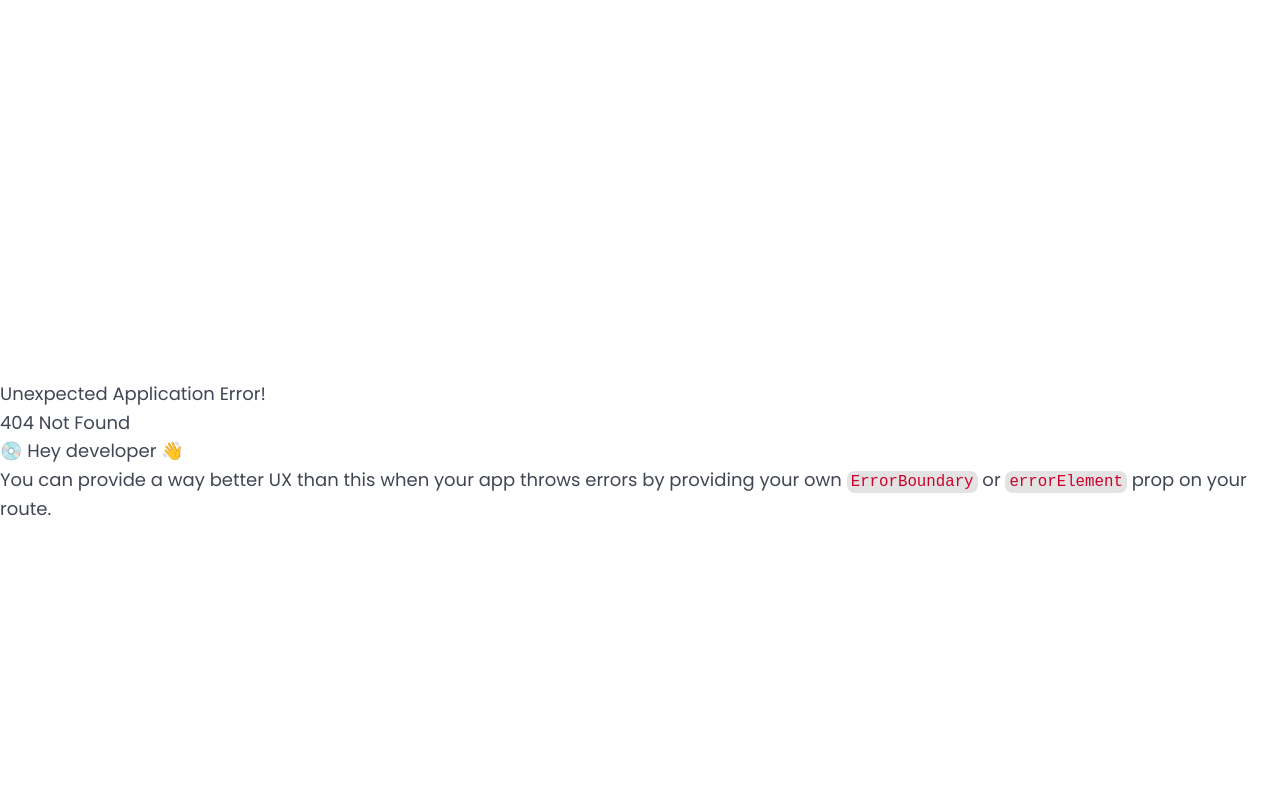
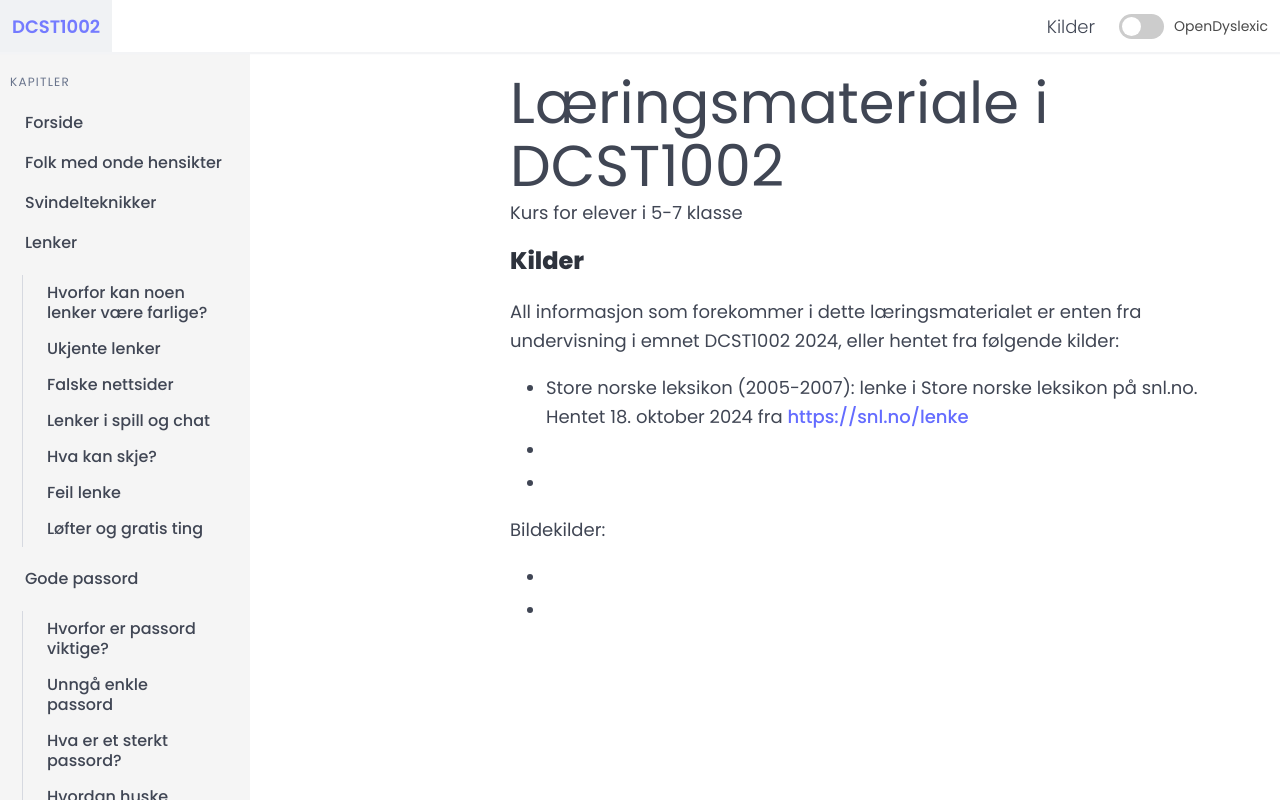
Before and after one commit to Nuddel69/dcst1002, a React (Vite) app: page /kilder in a window 1280 px wide. Before the commit this address had no page. Shown: the top 800 px of the page. Built offline with nearby package versions, Linux system fonts and the light colour scheme; a web font is replaced by a local one.

Commit message:
Add citations page and clean up css

```diff
--- a/src/components/Layout.tsx
+++ b/src/components/Layout.tsx
@@ -46,7 +46,7 @@ const Layout: React.FC<LayoutProps> = () => {
       <div className="App" style={{ display: 'flex' }}>
         <Sidebar items={sidebarItems} />
         <div style={{ marginLeft: '240px', padding: '20px', width: '100%' }}>
-          <h1>Læringsmateriale i DCST1002</h1>
+          <h1 class>Læringsmateriale i DCST1002</h1>
           <p>Kurs for elever i 5-7 klasse</p>
           <Outlet />
         </div>
--- a/src/components/Quiz.tsx
+++ b/src/components/Quiz.tsx
@@ -40,18 +40,20 @@ const Quiz: React.FC<QuizProps> = ({ question, options }) => {
         {options.map(option => {
           // Determine highlight styles based on submission results
           const isCorrect = option.isCorrect;
-          let highlightStyle = {};
+          let highlightClasses = "";
 
           if (isSubmitted) {
             // Highlight correct option in green
             if (isCorrect) {
-              highlightStyle = { backgroundColor: '#c3e6cb', color: '#155724' };
+              highlightClasses = "button is-primary is-light is-outlined";
             }
             // Highlight selected wrong option in red
             if (selectedOption === option.id && !isCorrect) {
-              highlightStyle = { backgroundColor: '#f5c6cb', color: '#721c24' };
+              highlightClasses = "button is-danger is-light is-outlined";
             }
           }
+
+          let resultBoxClasses = "notification is-light" + ((result === 'Riktig!') ? "is-primary" : "is-danger" );
 
           return (
             <div key={option.id} className="field">
@@ -66,13 +68,13 @@ const Quiz: React.FC<QuizProps> = ({ question, options }) => {
               />
               <label
                 htmlFor={`option-${option.id}`}
+                className={highlightClasses}
                 style={{
                   marginLeft: '10px',
                   padding: '10px',
                   borderRadius: '4px',
                   display: 'inline-block',
                   cursor: 'pointer',
-                  ...highlightStyle,
                 }}
               >
                 {option.label}
@@ -86,7 +88,7 @@ const Quiz: React.FC<QuizProps> = ({ question, options }) => {
       </button>
 
       {result && (
-        <div className="notification" style={{ marginTop: '20px', ...((result === 'Riktig!') ? { backgroundColor: '#d4edda', color: '#155724' } : { backgroundColor: '#f8d7da', color: '#721c24' }) }}>
+        <div className={resultBoxClasses} style={{ marginTop: '20px'}}>
           <strong>{result}</strong>
           {explanation && <div>Forklaring: {explanation}</div>}
         </div>
--- a/src/components/VideoContent.tsx
+++ b/src/components/VideoContent.tsx
@@ -14,21 +14,7 @@ const VideoContent: React.FC<VideoContentProps> = ({ videoUrl, title, src_text})
   // Inline styles for responsive video container
   const videoContainerStyle = {
     borderRadius: '10px', // Slightly rounded corners
-    position: 'relative' as 'relative',
-    paddingBottom: '56.25%', // 16:9 aspect ratio
-    height: 0,
     overflow: 'hidden',
-    maxWidth: '100%',
-    backgroundColor: '#000', // Ensures a black background for empty space
-  };
-
-  const iframeStyle = {
-    position: 'absolute' as 'absolute',
-    top: 0,
-    left: 0,
-    width: '100%',
-    height: '100%',
-    border: 'none', // Remove default border
   };
 
   if (src_text) {
@@ -38,14 +24,15 @@ const VideoContent: React.FC<VideoContentProps> = ({ videoUrl, title, src_text})
   return (
     <div className="content" style={{ marginBottom: '20px' }}>
       {title && <h3 className="title is-5">{title}</h3>} {/* Optional title */}
-      <div style={videoContainerStyle}>
+      <figure className="image is-16by9" style={videoContainerStyle}>
         <iframe
-          style={iframeStyle}
+          className="has-ratio"
           src={videoUrl}
+          frameborder="0"
           allowFullScreen
           title={title || 'Embedded video'}
         > </iframe>
-      </div>
+      </figure>
         {source}
     </div>
   );
--- a/src/main.tsx
+++ b/src/main.tsx
@@ -26,7 +26,8 @@ import ToFaktor from './pages/Passord/tofaktor.tsx';
 import PassordMistet from './pages/Passord/hva_gjør_du.tsx';
 import PassordTrygge from './pages/Passord/trygge.tsx';
 
-import Spillespill from './pages/spillespill.tsx'
+import Spillespill from './pages/spillespill.tsx';
+import Kilder from './pages/Kilder.tsx';
 
 
 import '@fortawesome/fontawesome-free/css/all.min.css';
@@ -43,6 +44,7 @@ const router = createBrowserRouter([
     element: <Layout />, // Layout will wrap around the routes
     children: [
       { path: '/', element: <Home /> },
+      { path: '/kilder', element: <Kilder /> },
       { path: '/folk-med-onde-hensikter', element: <Hensikter /> },
       { path: '/spillespill', element: <Spillespill /> },
 
--- /dev/null
+++ b/src/pages/kilder.tsx
@@ -0,0 +1,33 @@
+import React from 'react';
+
+import TextContent from '../components/TextContent.tsx';
+
+const Kilder: React.FC = () => {
+  const content = (
+    <>
+      <p>
+        All informasjon som forekommer i dette læringsmaterialet er enten fra undervisning i emnet DCST1002 2024, eller hentet fra følgende kilder:
+      </p>
+      <ul>
+        <li>
+          Store norske leksikon (2005-2007): lenke i Store norske leksikon på snl.no. Hentet 18. oktober 2024 fra <a href="https://snl.no/lenke">https://snl.no/lenke</a>
+        </li>
+        <li></li>
+        <li></li>
+      </ul>
+      Bildekilder:
+      <ul>
+        <li></li>
+        <li></li>
+      </ul>
+    </>
+  );
+
+  return (
+    <div>
+        <TextContent title="Kilder" content={content} />
+    </div>
+  );
+};
+
+export default Kilder;
```
